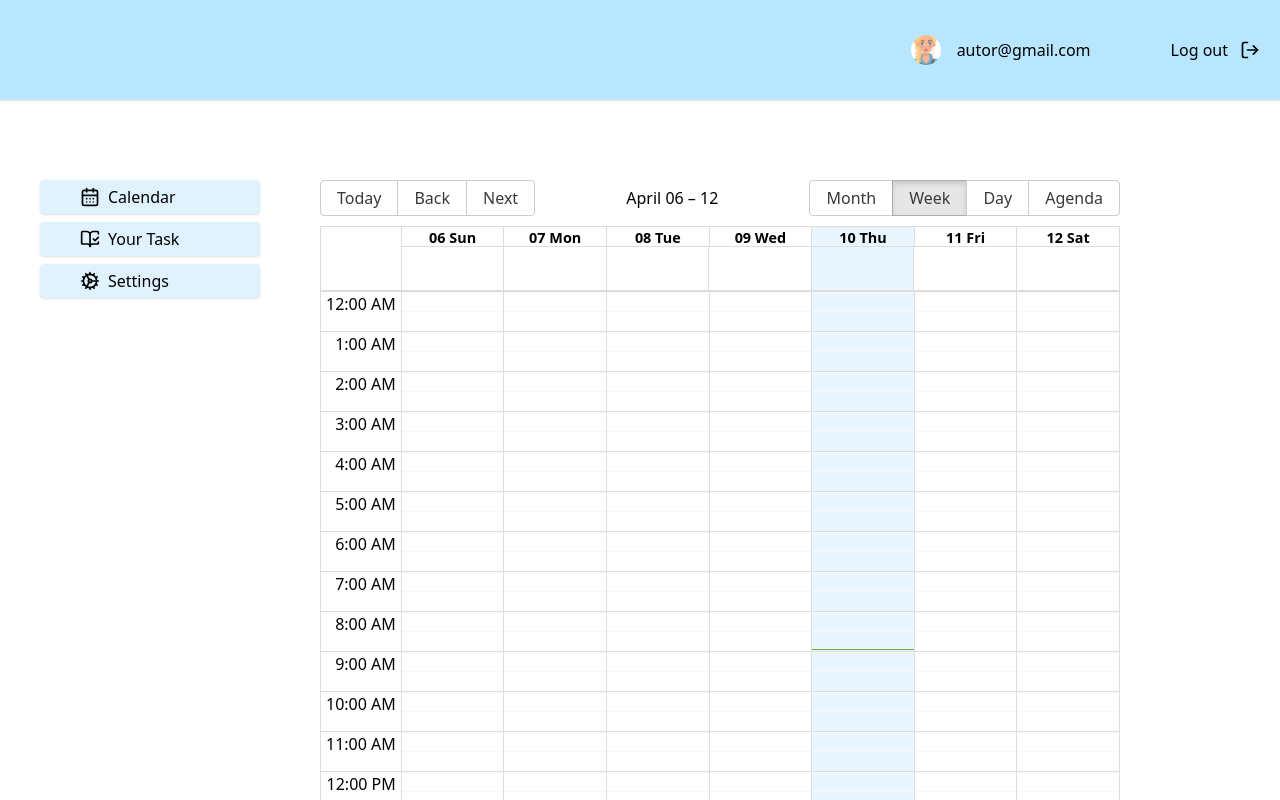
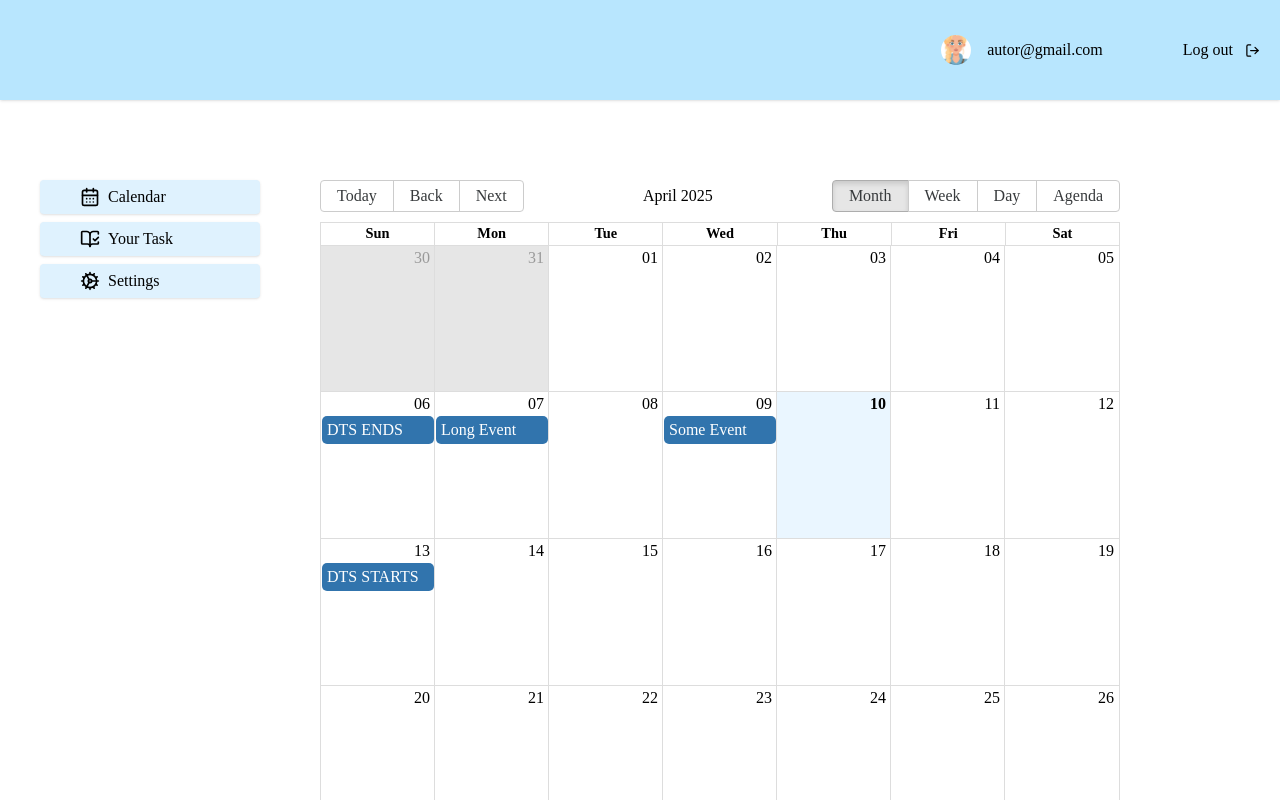
Before and after one commit to HannaNikola/calendar, a Next.js app: page / in a window 1280 px wide. Shown: the top 800 px of the page. Built offline with nearby package versions, Linux system fonts and the light colour scheme.

Commit message:
implement new event
implement new ewent in calendar , modal window for new event

```diff
--- a/package.json
+++ b/package.json
@@ -9,11 +9,13 @@
     "lint": "next lint"
   },
   "dependencies": {
+    "formik": "^2.4.6",
     "lucide-react": "^0.487.0",
     "next": "15.2.4",
     "react": "^19.0.0",
     "react-big-calendar": "^1.18.0",
-    "react-dom": "^19.0.0"
+    "react-dom": "^19.0.0",
+    "yup": "^1.6.1"
   },
   "devDependencies": {
     "@eslint/eslintrc": "^3",
--- /dev/null
+++ b/src/app/api/Event.tsx
@@ -0,0 +1,37 @@
+import { Week } from "react-big-calendar";
+
+export default [
+
+    {
+      id: 1,
+      title: 'Long Event',
+      start: new Date(2025, 3, 7, 17, 0, 0),
+      end: new Date(2025, 3, 7, 18, 30, 0),
+      allDay: false,
+
+    },
+
+    {
+      id: 2,
+      title: 'DTS STARTS',
+      start: new Date(2025, 3, 13, 18, 30, 0),
+      end: new Date(2025, 3, 13, 19, 0, 0),
+      allDay: false,
+    },
+
+    {
+      id: 3,
+      title: 'DTS ENDS',
+      start: new Date(2025, 3, 6, 13, 30, 0),
+      end: new Date(2025, 3, 6, 15, 30, 0),
+      allDay: false,
+    },
+
+    {
+      id: 4,
+      title: 'Some Event',
+      start: new Date(2025, 3, 9, 10, 30, 0),
+      end: new Date(2025, 3, 9, 11, 0, 0),
+      allDay: false,
+    },
+]
--- a/src/app/components/Calendar.tsx
+++ b/src/app/components/Calendar.tsx
@@ -1,34 +1,63 @@
+"use client";
 
-'use client'
-import { Calendar, dayjsLocalizer } from 'react-big-calendar';
-import dayjs from 'dayjs';
-import 'react-big-calendar/lib/css/react-big-calendar.css';
-import 'dayjs/locale/en';
+import { Calendar, momentLocalizer } from "react-big-calendar";
+import "react-big-calendar/lib/css/react-big-calendar.css";
+import moment from "moment";
+import eventsData from "../api/Event";
+import { useState } from "react";
+import { EventModal } from "./modal";
 
+interface Event {
+  id: number;
+  title: string;
+  start: Date;
+  end: Date;
+  allDay: boolean;
+}
 
-const localizer = dayjsLocalizer(dayjs);
+const localizer = momentLocalizer(moment);
 
+export const CalendarEl = () => {
+  const [myEvents, setMyEvents] = useState(eventsData);
+  const [slot, setSlot] = useState({ start: new Date(), end: new Date() });
+  const [modalOpen, setModalOpen] = useState(false);
 
+  const handleSelectSlot = ({ start, end }: any) => {
+    setSlot({ start, end });
+    setModalOpen(true);
+  };
+  console.log(myEvents);
 
-export const CalendarEl  = () => (
-  <div>
-    <Calendar
-        style={{height: 800, width:800}}
+  return (
+    <div>
+      <Calendar
+        style={{ height: 800, width: 800 }}
         localizer={localizer}
-        events={[]}
+        events={myEvents}
         startAccessor="start"
         endAccessor="end"
-        defaultView="week"
-        messages={{
-          today: 'Today',
-          previous: 'Back',
-          next: 'Next',
-          month: 'Month',
-          week: 'Week',
-          day: 'Day'
+        defaultView="month"
+        onSelectSlot={handleSelectSlot}
+        selectable
+        eventPropGetter={(event) => ({
+          title: `${moment(event.start).format("DD.MM.YYYY HH:mm")} - ${moment(event.end).format("HH:mm")}`,
+          style: {
+            backgroundColor: "#3174ad",
+            color: "white",
+          },
+        })}
+      />
+      <EventModal
+        isOpen={modalOpen}
+        onClose={() => setModalOpen(false)}
+        onSubmit={(newEvent) => {
+          setMyEvents([...myEvents, { ...newEvent, id: myEvents.length + 1 }]);
         }}
+        slotStart={slot.start}
+        slotEnd={slot.end}
       />
-  </div>
-)
+    </div>
+  );
+};
 
-export default CalendarEl
+export default CalendarEl;
--- a/src/app/components/Header.tsx
+++ b/src/app/components/Header.tsx
@@ -16,9 +16,9 @@ export default function Header() {
         </div>
         <p className=" flex mr-20">autor@gmail.com</p>
 
-        <button className="flex items-center">
+        <button className="flex items-center transition-colors duration-500 hover:text-sky-400">
           Log out
-          <LogOut size={20} className="ml-3" />
+          <LogOut size={15} className="ml-3" />
         </button>
       </div>
     </div>
--- a/src/app/components/Navbar.tsx
+++ b/src/app/components/Navbar.tsx
@@ -3,24 +3,26 @@ import { Cog } from "lucide-react";
 import { CalendarDays } from "lucide-react";
 import { BookOpenCheck } from "lucide-react";
 
-
 export const Navbar = () => {
   return (
     <ul className="mr-15 flex flex-col">
-      <li className=" flex w-[220px] px-[40px] py-[5px] bg-sky-100 hover:bg-sky-200 rounded-sm mb-2 items-center shadow-sm">
-      <CalendarDays size={20}/>
-        <Link className='ml-2' href="/">Calendar</Link>
-
+      <li className=" flex w-[220px] px-[40px] py-[5px] bg-sky-100 transition-colors duration-500 hover:bg-sky-200 rounded-sm mb-2 items-center shadow-sm">
+        <CalendarDays size={20} />
+        <Link className="ml-2" href="/">
+          Calendar
+        </Link>
       </li>
-      <li className=" flex w-[220px] px-[40px] py-[5px] bg-sky-100 hover:bg-sky-200 rounded-sm mb-2 items-center shadow-sm">
-      <BookOpenCheck size={20} />
-        <Link className='ml-2' href="/todo">Your Task</Link>
-
+      <li className=" flex w-[220px] px-[40px] py-[5px] bg-sky-100 transition-colors duration-500 hover:bg-sky-200 rounded-sm mb-2 items-center shadow-sm">
+        <BookOpenCheck size={20} />
+        <Link className="ml-2" href="/todo">
+          Your Task
+        </Link>
       </li>
-      <li className=" flex bg-sky-100 w-[220px] px-[40px] py-[5px] hover:bg-sky-200 rounded-sm items-center shadow-sm">
-      <Cog size={20} />
-        <Link className='ml-2' href="/todo">Settings</Link>
-
+      <li className=" flex bg-sky-100 w-[220px] px-[40px] py-[5px] transition-colors duration-500 hover:bg-sky-200 rounded-sm items-center shadow-sm">
+        <Cog size={20} />
+        <Link className="ml-2" href="/todo">
+          Settings
+        </Link>
       </li>
     </ul>
   );
--- /dev/null
+++ b/src/app/components/modal.tsx
@@ -0,0 +1,108 @@
+"use client";
+
+
+import { Field, Formik } from "formik";
+import * as Yup from "yup";
+
+
+
+interface EventModalProps {
+  isOpen: boolean;
+  onClose: () => void;
+  onSubmit: (values: {
+    title: string;
+    start: Date;
+    end: Date;
+    allDay: boolean;
+  }) => void;
+  slotStart: Date;
+  slotEnd: Date;
+}
+
+
+
+const EventSchema = Yup.object().shape({
+  title: Yup.string()
+    .min(2, "short")
+    .max(30, "long")
+    .required("title can`t be empty"),
+});
+
+
+
+
+export const EventModal = ({
+  isOpen,
+  onClose,
+  onSubmit,
+  slotStart,
+  slotEnd,
+}: EventModalProps) => {
+
+
+  if (!isOpen) return null;
+
+
+
+  return (
+    <div className=" flex fixed inset-0 bg-black/50  items-center justify-center z-50 shadow-2xs">
+      <div className=" p-4 rounded-lg min-w-[400px] bg-white">
+        <h1 className="flex-1 text-center  text-black mb-6">
+          Create new event
+        </h1>
+        <Formik
+          initialValues={{ title: "", allDay: false }}
+          validationSchema={EventSchema}
+          onSubmit={(values,{ resetForm }) => {
+            onSubmit({
+              title: values.title,
+              start: slotStart,
+              end: slotEnd,
+              allDay: values.allDay,
+            });
+            resetForm ()
+            onClose();
+          }}
+        >
+          {({handleSubmit }) => (
+            <form onSubmit={handleSubmit }>
+              <div className="flex flex-col ">
+                <Field
+                  as="textarea"
+                  name="title"
+                  rows={1}
+                  //  style={{backgroundColor: '#3174ad'}}
+                  className="border-none rounded  bg-sky-100 focus:outline-none focus:bg-sky-200 p-2 mb-3 text-black placeholder:text-gray resize-none overflow-hidden min-h-[40px]"
+                  placeholder="type your event"
+                  onInput={(e: any) => {
+                    e.target.style.height = "auto";
+                    e.target.style.height = e.target.scrollHeight + "px";
+                  }}
+                />
+                <div className="flex items-center mb-8 ">
+                  <label className=" flex text-black mr-2 ">
+                    All day event
+                  </label>
+                  <Field type="checkbox" name="allDay" />
+                </div>
+              </div>
+
+              <div className="flex flex-row justify-between">
+                <button
+                  onClick={onClose}
+                  className="w-[50px] text-red-700"
+                  type="button"
+                >
+                  Delete
+                </button>
+                <button className="w-[50px] text-sky-950" type="submit">
+                  Save
+                </button>
+              </div>
+            </form>
+          )}
+        </Formik>
+      </div>
+    </div>
+  );
+};
--- a/src/app/globals.css
+++ b/src/app/globals.css
@@ -29,7 +29,7 @@
         } */
     }
 
-    /* body{
-        margin: auto;
-    } */
+    body{
+        font-family: 'sans-serif';
+    }
 }
--- a/tailwind.config.ts
+++ b/tailwind.config.ts
@@ -3,7 +3,14 @@ import type { Config } from "tailwindcss";
 const config: Config = {
   content: ["./src/**/*.{js,ts,jsx,tsx,mdx}"],
   theme: {
+
     extend: {
+      fontFamily:{
+         sans: ['var(--font-sans)',
+          'ui-sans-serif',
+          'system-ui',
+          '-apple-system',]
+      },
         screens:{
             laptop: '1280px',
             desktop: '1440px'
```
Also changed, not shown: 1 other file (tests, documents, lock files or other folders).
